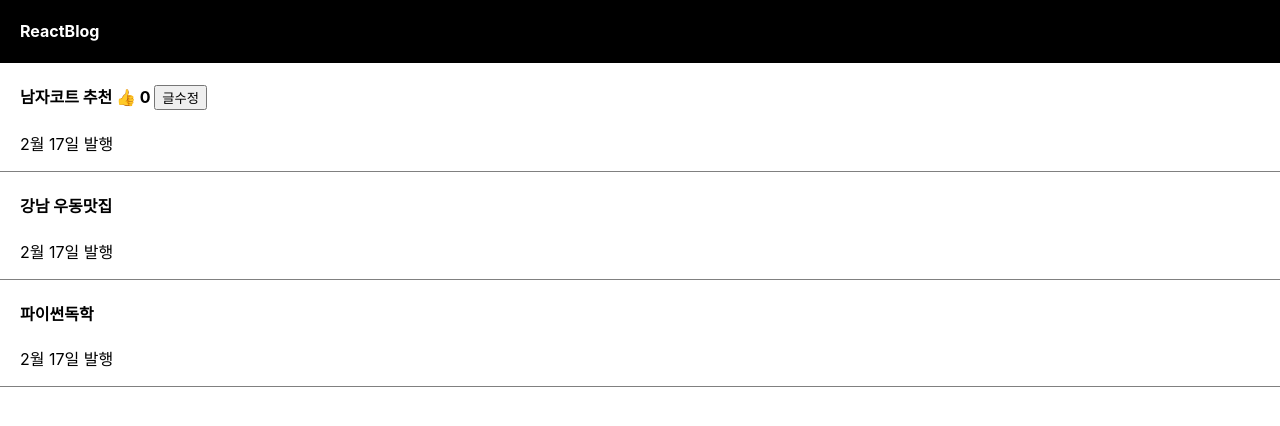
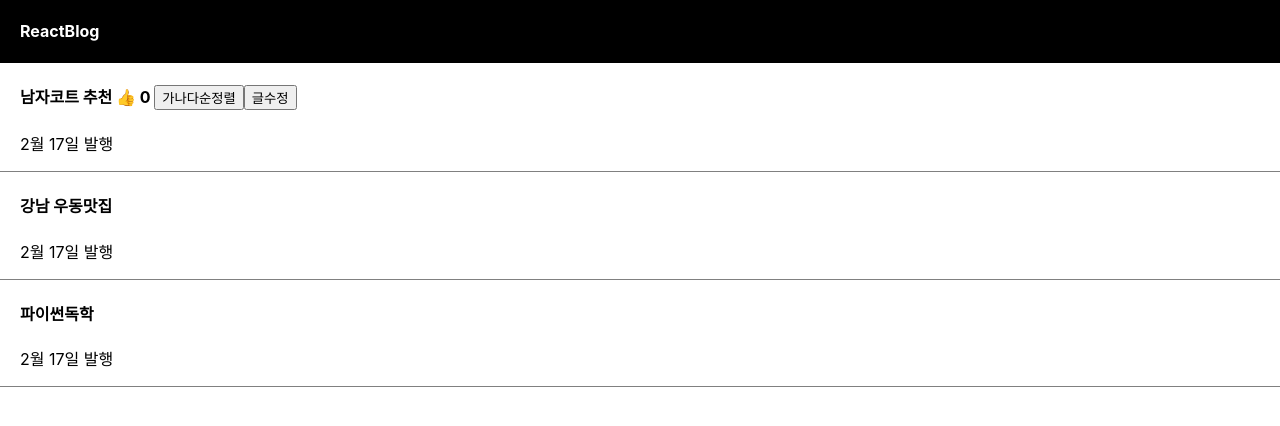
Before and after one commit to doong2imdang/TIL, a React (Create React App) app in the folder CodingApple/React/blog/: page / in a window 1280 px wide. Shown: the top 426 px of the page. Built offline with nearby package versions, Linux system fonts and the light colour scheme.

Commit message:
6. array, object state 변경하는 법

```diff
--- a/CodingApple/React/blog/src/App.js
+++ b/CodingApple/React/blog/src/App.js
@@ -39,7 +39,9 @@ function App() {
   // 1. onClick 쓰는 법 => onClick={} 안엔 함수 넣어야함
   // 2. state 변경하는 법(항상 state 변경함수 쓰세요) => state변경함수(새로운 state)
 
-  // 숙제. 버튼 누르면 첫 글이 '여자코트 추천'으로 바뀌는 기능만들기
+  // 숙제. 버튼 누르면 첫 글이 '여자코트 추천'으로 바뀌는 기능만들기(완)
+
+  // 숙제2. 버튼 누르면 글제목 가나다순 정렬 기능 만들기
   return (
     <div className="App">
       <div className="black-nav">
@@ -56,10 +58,20 @@ function App() {
           >
             👍
           </span>{" "}
-          {따봉}{" "}
+          {따봉} <button>가나다순정렬</button>
           <button
             onClick={() => {
-              글제목변경(["여자코트 추천", "강남 우동맛집", "파이썬독학"]);
+              //          이 변수에 저장되어있던건 화살표밖에 없음(글제목으로만 되어있을때)
+              // let 글제목에 있던 화살표가 복사됨(copy에)
+              // 변수1 & 변수2 화살표가 같으면 변수1 == 변수2 비교해도 true 나옴
+              // console.log(copy == 글제목); (let copy = 글제목; 으로 할 경우)
+              // copy는 기존 state와 달라지지 않았다고 생각
+              // array, object는 reference data type이라서 그럼(더 찾아보기)
+              // 이렇게 하면 화살표가 바뀜
+              let copy = [...글제목];
+
+              copy[0] = "여자코트 추천";
+              글제목변경(copy);
             }}
           >
             글수정
```
